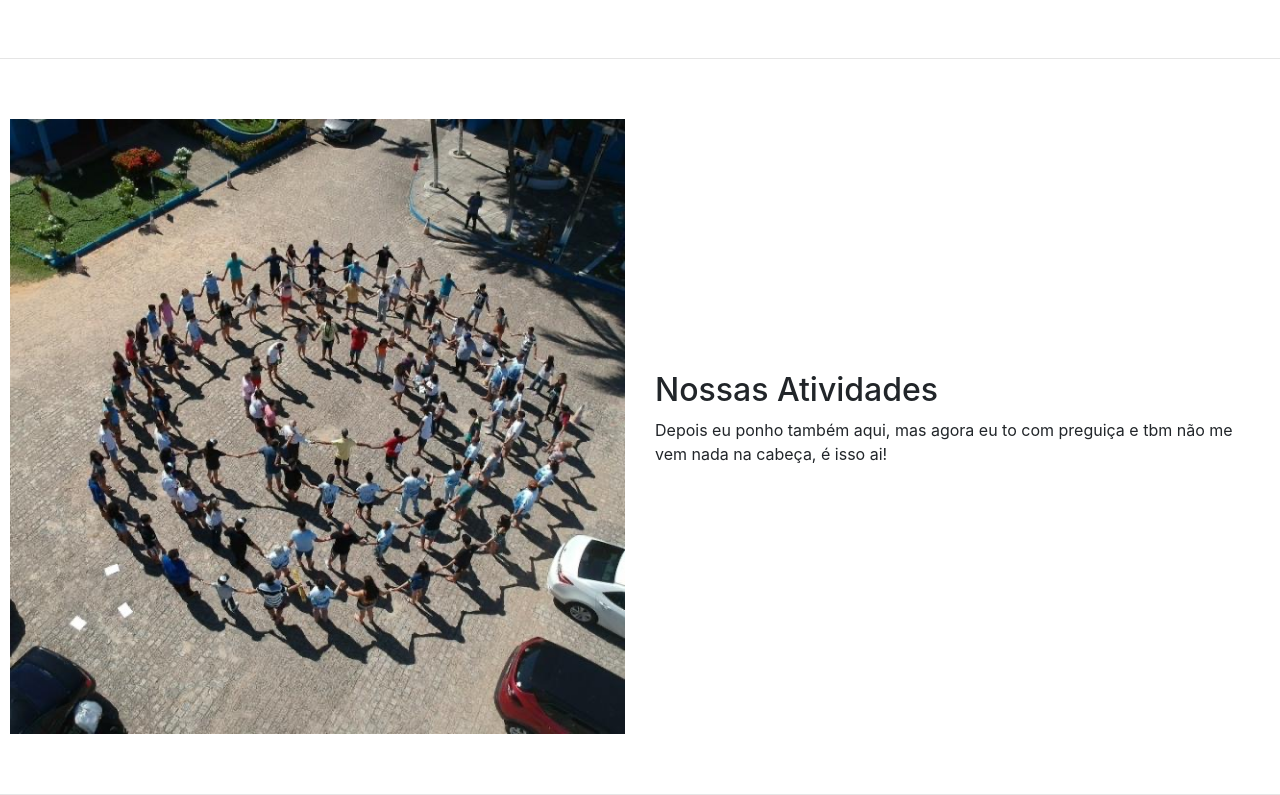
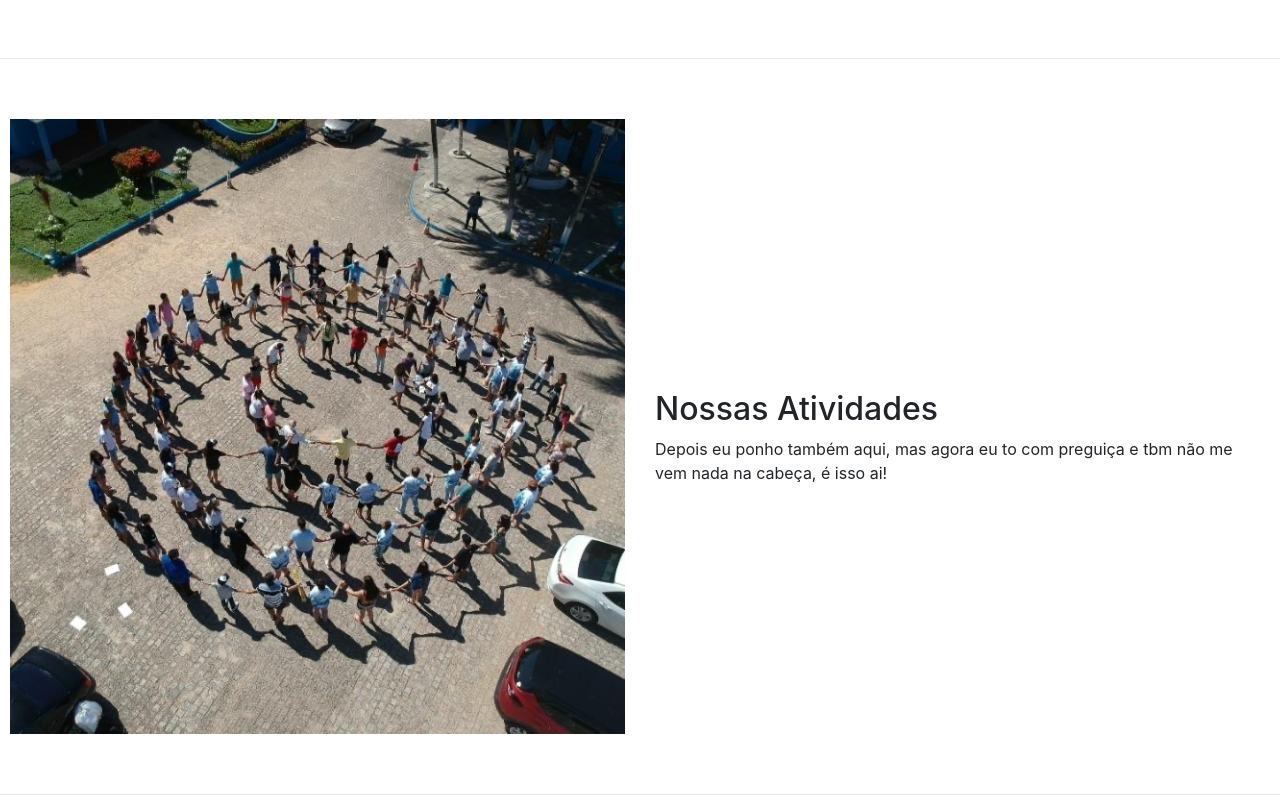
Before and after one commit to viromao/viromao.github.io, a plain HTML site: page index.html in a window 1280 px wide. Shown: the part 1330-2125 px from the top of the page. Drawn offline with nearby package versions, Linux system fonts and the light colour scheme.

Commit message:
Update index.html

```diff
--- a/index.html
+++ b/index.html
@@ -111,7 +111,7 @@
               </div>
               <div class="col-md-6 d-flex">
                 <div class="align-self-center">
-                  <h2 style="margin-right: 20px"> Nossas Atividades </h2>
+                  <h2 style="margin-right: 20px;"><br> Nossas Atividades </h2>
                   <p style="margin-right: 20px"> Depois eu ponho também aqui, mas agora eu to com preguiça e tbm
                   não me vem nada na cabeça, é isso ai! </p>
 
```
